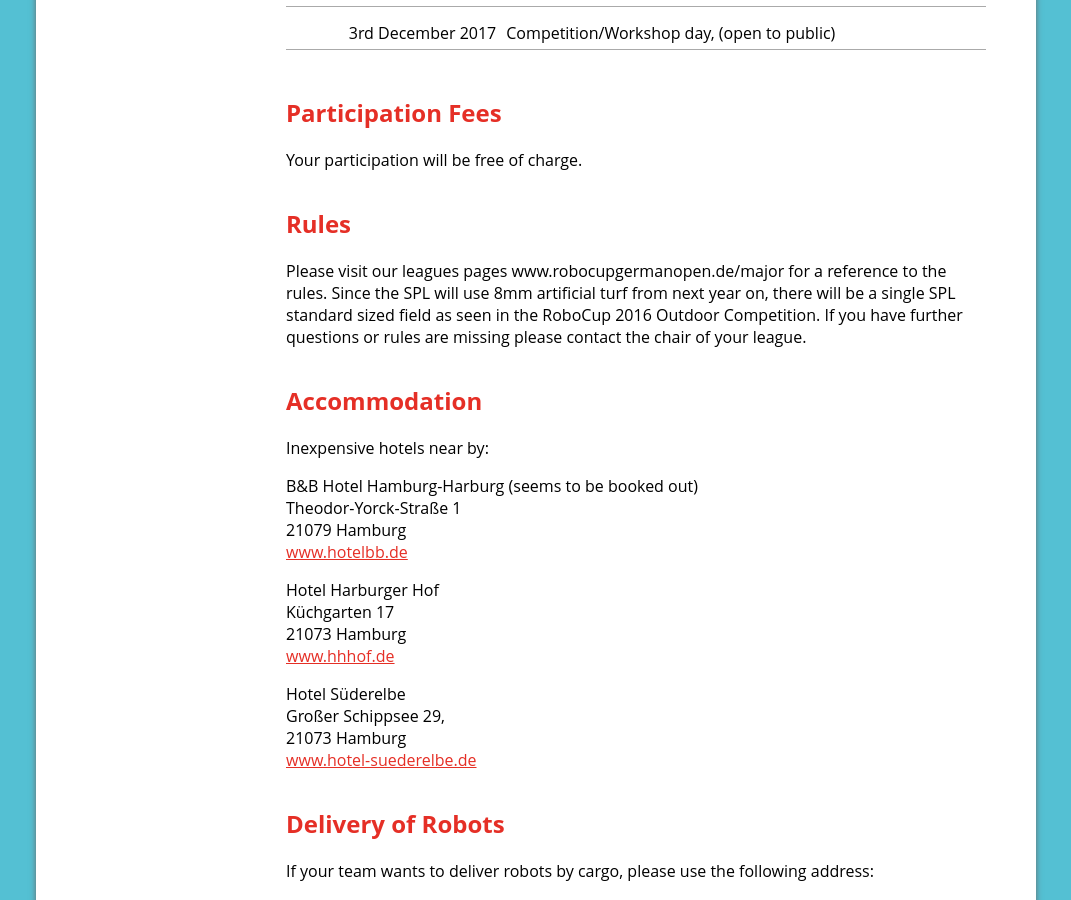
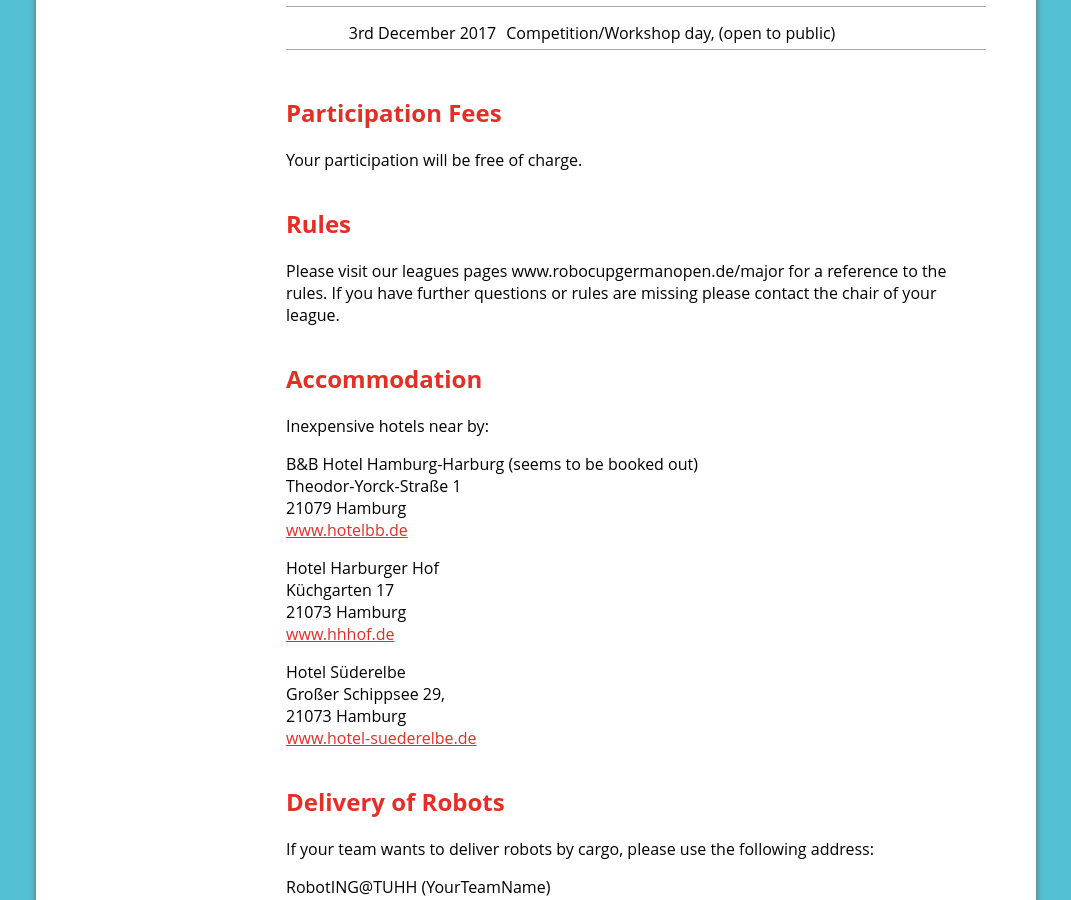
Before and after one commit to RHOrga/rhorga.github.io, a Jekyll site: the page built from 2017/en/teams.md, in a window 1280 px wide and 900 px high, scrolled down 1259 px. Shown: the whole window, without its empty margins (104-1175 px from the left). Built offline with Jekyll 4.4.1, drawn with Linux system fonts in a browser that asks for light colours.

Commit message:
Remove outdated carpet information

```diff
--- a/2017/en/teams.md
+++ b/2017/en/teams.md
@@ -36,7 +36,8 @@ Your participation will be free of charge.
 
 ## Rules
 
-Please visit our leagues pages www.robocupgermanopen.de/major for a reference to the rules. Since the SPL will use 8mm artificial turf from next year on, there will be a single SPL standard sized field as seen in the RoboCup 2016 Outdoor Competition. If you have further questions or rules are missing please contact the chair of your league.
+Please visit our leagues pages www.robocupgermanopen.de/major for a reference to the rules.
+If you have further questions or rules are missing please contact the chair of your league.
 
 ## Accommodation
 
```
